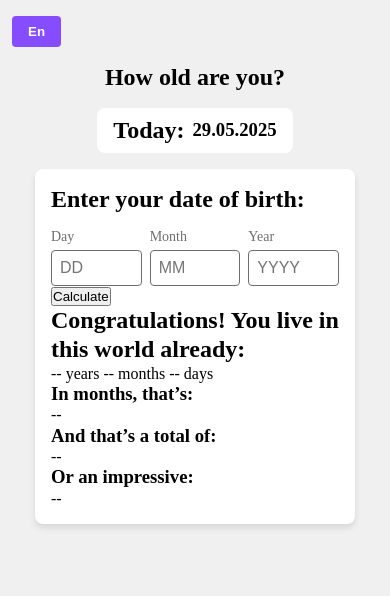
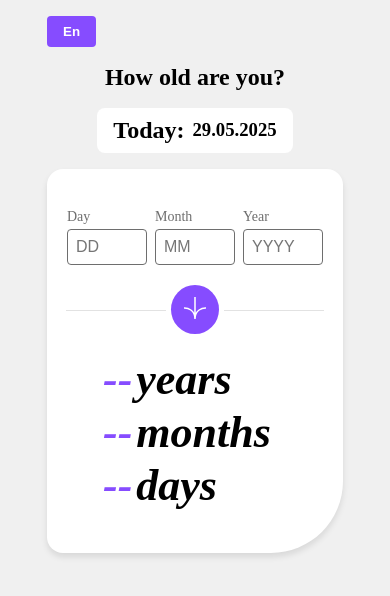
Before and after one commit to AnnaHort/age-calculator, a plain HTML site: page index.html in a window 390 px wide. Drawn offline with Linux system fonts and the light colour scheme.

Commit message:
mobile version

```diff
--- a/css/reset.css
+++ b/css/reset.css
@@ -27,6 +27,7 @@ img {
 
 button {
   cursor: pointer;
+  display: block;
   padding: 0;
   font-family: "Avenir Next Medium", sans-serif;
   -webkit-tap-highlight-color: rgba(0, 0, 0, 0);
--- a/css/style.css
+++ b/css/style.css
@@ -16,7 +16,7 @@ body {
 }
 
 .container {
-  max-width: 425px;
+  max-width: 320px;
   margin: 0 auto;
   padding: 0 12px;
 }
@@ -71,11 +71,11 @@ body {
 
 .card__container {
   max-width: 320px;
-  padding: 16px;
+  padding: 20px;
   align-items: center;
   justify-content: center;
   background-color: var(--color-card-bgc);
-  border-radius: 8px;
+  border-radius: 16px 16px 72px 16px;
   box-shadow: 0 4px 6px rgba(0, 0, 0, 0.1);
   margin-right: auto;
   margin-left: auto;
@@ -87,8 +87,9 @@ body {
   justify-content: space-between;
   gap: 8px;
   width: 100%;
-  margin-top: 16px;
+  padding: 20px 0;
 }
+
 .card__form-item {
   display: flex;
   flex-direction: column;
@@ -115,13 +116,78 @@ body {
 .year-label {
 }
 .calculate-btn {
+  position: relative;
+  display: block;
+  margin-right: auto;
+  margin-left: auto;
+  padding: 12px 12px;
+  background-color: var(--color-accent);
+  color: #fff;
+  border: none;
+  border-radius: 50%;
+  font-weight: 600;
+  cursor: pointer;
+  transition: background-color var(--animation-time-transition);
 }
+
+.calculate-btn::after {
+  content: "";
+  display: block;
+  width: 100px;
+  height: 1px;
+  background-color: var(--color-secondary-text);
+  opacity: 0.2;
+  position: absolute;
+  top: 50%;
+  left: 110%;
+}
+.calculate-btn::before {
+  content: "";
+  display: block;
+  width: 100px;
+  height: 1px;
+  background-color: var(--color-secondary-text);
+  opacity: 0.2;
+  position: absolute;
+  top: 50%;
+  right: 110%;
+}
+
 .result {
+  max-width: 184px;
+  margin-right: auto;
+  margin-left: auto;
+  display: flex;
+  align-items: flex-start;
+  flex-direction: column;
+  justify-content: center;
+  padding: 20px 0;
+
 }
 .congratulations-title {
 }
+
+.result__periods {
+  display: flex;
+  align-items: center;
+  justify-content: center;
+  gap: 16px;
+}
 .result__value {
+  font-size: 44px;
+  font-weight: 600;
+  color: var(--color-accent);
+  font-style: italic;
+  margin-bottom: 8px;
 }
+
+.result__period{
+   font-size: 44px;
+  font-weight: 600;
+  font-style: italic;
+  margin-bottom: 8px;
+}
+
 .years {
 }
 .months {
@@ -129,6 +195,8 @@ body {
 .days {
 }
 .all-time {
+  display: none;
+
 }
 .title-all-months {
 }
--- a/index.html
+++ b/index.html
@@ -37,7 +37,7 @@
       <!-- card section -->
       <section class="container">
         <div class="card__container">
-          <h2 class="card__title">Enter your date of birth:</h2>
+          <!-- <h2 class="card__title">Enter your date of birth:</h2> -->
           <ul class="card__form">
             <li class="card__form-item">
               <label for="day" class="card__form-label day-label">Day</label>
@@ -72,19 +72,36 @@
               />
             </li>
           </ul>
-               <button class="calculate-btn" id="calculate" type="submit">
-                Calculate
-              </button>
+          <button class="calculate-btn" id="calculate" type="submit">
+            <svg
+              xmlns="http://www.w3.org/2000/svg"
+              width="24"
+              height="22"
+              viewBox="0 0 46 44"
+            >
+              <g fill="none" stroke="#FFF" stroke-width="3">
+                <path
+                  d="M1 22.019C8.333 21.686 23 25.616 23 44M23 44V0M45 22.019C37.667 21.686 23 25.616 23 44"
+                />
+              </g>
+            </svg>
+          </button>
           <div class="result">
-            <h2 class="congratulations-title">
+            <!-- <h2 class="congratulations-title">
               Congratulations! You live in this world already:
-            </h2>
-            <span class="result__value" id="years">--</span>
-            <span class="years">years</span>
-            <span class="result__value" id="months">--</span>
-            <span class="months">months</span>
-            <span class="result__value" id="days">--</span>
-            <span class="days">days</span>
+            </h2> -->
+            <div>
+              <span class="result__value" id="years">--</span>
+              <span class="years result__period">years</span>
+            </div>
+            <div>
+              <span class="result__value" id="months">--</span>
+              <span class="months result__period">months</span>
+            </div>
+            <div>
+              <span class="result__value" id="days">--</span>
+              <span class="days result__period">days</span>
+            </div>
           </div>
           <div class="all-time">
             <h3 class="title-all-months">In months, that’s:</h3>
--- a/js/language.js
+++ b/js/language.js
@@ -6,16 +6,16 @@ const translations = {
     title: "How old are you?",
     button: "UK",
     todayTitle: "Today is: ",
-    cardTitle: "Enter your date of birth:",
+    // cardTitle: "Enter your date of birth:",
     day: "Day",
     month: "Month",
     year: "Year",
-    calculateButton: "Calculate",
+    // calculateButton: "Calculate",
     days: "Days",
     months: "Months",
     years: "Years",
     titleAllMonths: "In months, that’s: ",
-    congratulationsTitle: "Congratulations! You live in this world already: ",
+    // congratulationsTitle: "Congratulations! You live in this world already: ",
     titleAllDays: "In days, that’s: ",
     titleAllMinutes: "In minutes, that’s: ",
   },
@@ -23,16 +23,16 @@ const translations = {
     title: "Скільки вам років?",
     button: "EN",
     todayTitle: "Сьогодні: ",
-    cardTitle: "Введіть вашу дату народження:",
+    // cardTitle: "Введіть вашу дату народження:",
     day: "День",
     month: "Місяць",
     year: "Рік",
-    calculateButton: "Розрахувати",
+    // calculateButton: "Розрахувати",
     days: "Днів",
     months: "Місяців",
     years: "Років",
     titleAllMonths: "В місяцях це: ",
-    congratulationsTitle: "Вітаємо! Ви вже прожили в цьому світі: ",
+    // congratulationsTitle: "Вітаємо! Ви вже прожили в цьому світі: ",
     titleAllDays: "У днях це: ",
     titleAllMinutes: "А у хвилинах це цілих: ",
   },
@@ -52,23 +52,23 @@ document.getElementById("lang-toggle").addEventListener("click", () => {
     translations[currentLang].button;
   document.querySelector(".today__title").textContent =
     translations[currentLang].todayTitle;
-      document.querySelector(".card__title").textContent =
-    translations[currentLang].cardTitle;
+    //   document.querySelector(".card__title").textContent =
+    // translations[currentLang].cardTitle;
   document.querySelector(".day-label").textContent =
     translations[currentLang].day;
   document.querySelector(".month-label").textContent =
     translations[currentLang].month;
   document.querySelector(".year-label").textContent =
     translations[currentLang].year;
-  document.getElementById("calculate").textContent =
-    translations[currentLang].calculateButton;
+  // document.getElementById("calculate").textContent =
+  //   translations[currentLang].calculateButton;
   document.querySelector(".days").textContent = translations[currentLang].days;
   document.querySelector(".months").textContent =
     translations[currentLang].months;
   document.querySelector(".years").textContent =
     translations[currentLang].years;
-  document.querySelector(".congratulations-title").textContent =
-    translations[currentLang].congratulationsTitle;
+  // document.querySelector(".congratulations-title").textContent =
+  //   translations[currentLang].congratulationsTitle;
   document.querySelector(".title-all-months").textContent =
     translations[currentLang].titleAllMonths;
       document.querySelector(".title-all-days").textContent =
```
Lines whose indentation alone changed are shown as unchanged.
